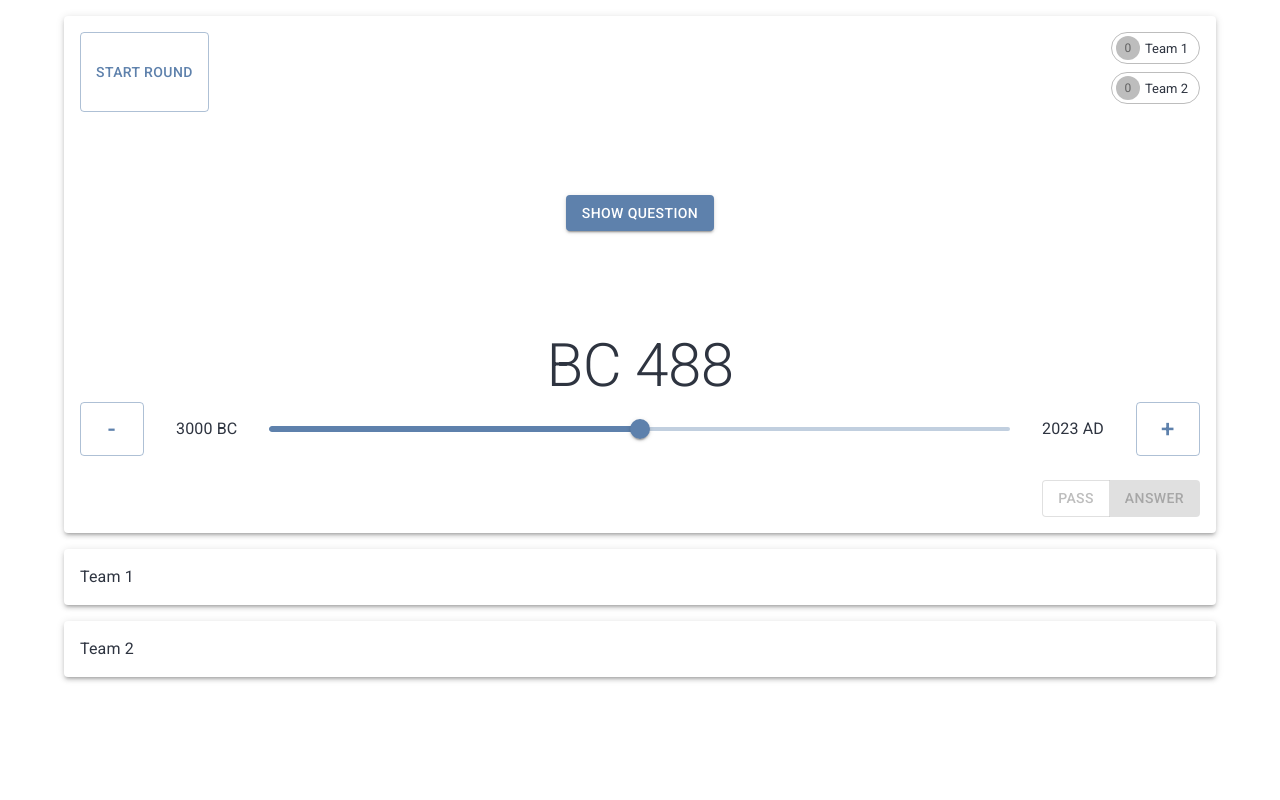
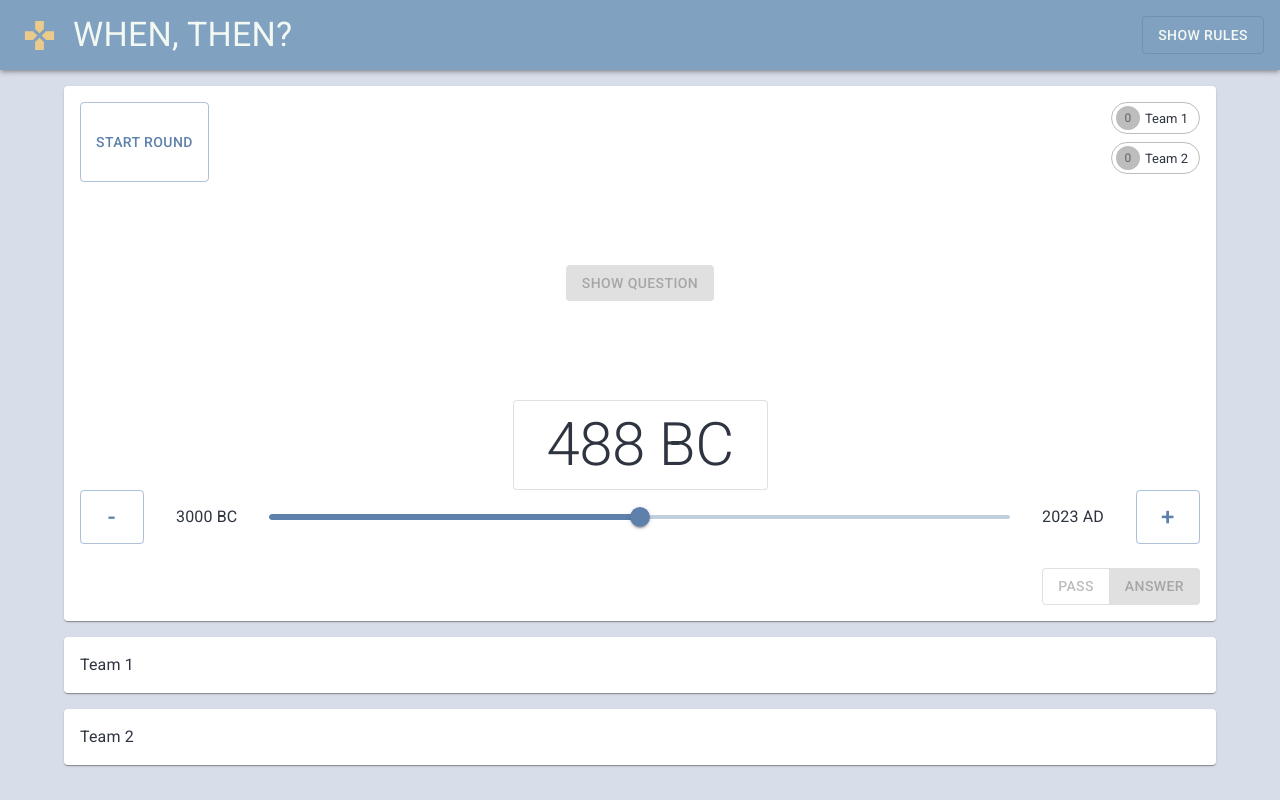
Before and after one commit to ivarlund/when-then, a Next.js app: page / in a window 1280 px wide. Built offline with nearby package versions, Linux system fonts and the light colour scheme.

Commit message:
Added a header and fixed global bgcolor. Also added a drawer with rules

```diff
--- a/package.json
+++ b/package.json
@@ -12,6 +12,7 @@
     "@emotion/react": "^11.10.6",
     "@emotion/styled": "^11.10.6",
     "@fontsource/roboto": "^4.5.8",
+    "@mui/icons-material": "^5.11.11",
     "@mui/material": "^5.11.15",
     "@reduxjs/toolkit": "^1.9.3",
     "@types/node": "18.15.11",
--- a/src/pages/_app.tsx
+++ b/src/pages/_app.tsx
@@ -1,3 +1,4 @@
+import "@/styles/globals.css"
 import type { AppProps } from 'next/app'
 import { Provider } from 'react-redux';
 import store from '../store';
@@ -6,7 +7,9 @@ import '@fontsource/roboto/400.css';
 import '@fontsource/roboto/500.css';
 import '@fontsource/roboto/700.css';
 import { Container } from '@mui/system';
-import { createTheme, ThemeProvider } from '@mui/material';
+import { Box, Button, createTheme, Drawer, Paper, ThemeProvider, Typography } from '@mui/material';
+import GamesIcon from '@mui/icons-material/Games';
+import { useState } from "react";
 
 const theme = createTheme({
 	palette: {
@@ -28,13 +31,96 @@ const theme = createTheme({
 });
 
 export default function App({ Component, pageProps }: AppProps) {
+	const [rulesDrawerOpen, setRulesDrawerOpen] = useState(false);
+
+	function toggleDrawer(open: boolean) {
+		return (event: React.KeyboardEvent | React.MouseEvent) => {
+			if (event.type === 'keydown' &&
+				((event as React.KeyboardEvent).key === 'Tab' ||
+					(event as React.KeyboardEvent).key === 'Shift')) {
+				return;
+			}
+
+			setRulesDrawerOpen(open);
+		};
+	}
 
 	return (
 		<Provider store={store} >
 			<ThemeProvider theme={theme}>
+				{/* <Paper square > */}
+				<Drawer anchor="top" variant="temporary" open={rulesDrawerOpen} onClose={toggleDrawer(false)}>
+					<Paper sx={{ p: 2, bgcolor: '#ECEFF4' }} square>
+						<Typography variant="h6">Spelets mål</Typography>
+						<Typography>
+							Att bli först med att samla på sig 10st frågekort genom att placera händelser, personer, platser och prylar i rätt ordning i förhållande till de kort som man redan har framför sig.
+						</Typography>
+						<Typography variant="h6">
+							Spelets gång
+						</Typography>
+						<Typography>
+							En av spelarna slår den färgade tärningen och spelaren till vänster läser upp frågan från det översta kortet av den kategori som motsvaras av färgen. Nu ska den aktive spelaren försöka placera kortet tidsmässigt korrekt i förhållande till de kort som man redan har på sin tidslinje (både ovanför och under tidlåset).
+						</Typography>
+						<Typography>
+							Lyckas en spelare placera frågekortet korrekt på sin tidslinje så behåller personen kortet framför sig – ovanför sitt tidlås. Vill spelaren försöka svara rätt på ytterligare en fråga så slår denne tärningen igen.
+						</Typography>
+						<Typography>
+							Om en spelare placerar frågekortet fel så förlorar denne samtliga kort som ligger ovanför tidlåset. Spelaren till vänster om frågeläsaren får därefter en chans att placera kortet rätt efter sin egen tidslinje. Spelet fortsätter därefter som vanligt med att nästa spelare i turordningen får slå tärningen och försöka placera åtminstone ett frågekort.
+						</Typography>
+						<Typography>
+							När en spelare väljer att avsluta sin tur och inte längre vill försöka placera fler frågor, tar denne samtliga av sina frågekort som ligger ovanför tidlåset och placerar dessa under låset istället. Turen går därefter vidare till nästa person i medsols ordning.
+						</Typography>
+						<Typography>
+							Den spelare som blir först med att samla 10st frågekort under sitt tidlås har vunnit.
+						</Typography>
+					</Paper>
+				</Drawer>
+				<Paper sx={{
+					px: 2,
+					display: 'flex',
+					justifyContent: 'space-between',
+					bgcolor: 'primary.light',
+				}} elevation={3} square>
+					<Box
+						onClick={function () {
+							location.href = '/'
+						}}
+						sx={{
+							px: 0.75,
+							zIndex: 1,
+							display: 'flex',
+							flexDirection: 'row',
+							height: 70,
+							alignItems: 'center',
+							':hover': {
+								cursor: 'pointer'
+							}
+						}}>
+						<GamesIcon
+							sx={{
+								pr: 2,
+								color: 'secondary.light',
+								fontSize: 35
+							}}
+						/>
+						<Typography variant="h4"
+							sx={{
+								color: '#F2F8F2',
+								':hover': {
+									color: '#C1C6C1'
+								}
+							}}>
+							{'When, then?'.toUpperCase()}
+						</Typography>
+					</Box>
+					<Button sx={{ my: 2, color: '#F2F8F2' }} onClick={toggleDrawer(true)} variant="outlined">
+						Show rules
+					</Button>
+				</Paper>
 				<Container>
 					<Component {...pageProps} />
 				</Container>
+				{/* </Paper> */}
 			</ThemeProvider>
 		</Provider>
 	)
--- a/src/pages/_document.tsx
+++ b/src/pages/_document.tsx
@@ -4,7 +4,7 @@ export default function Document() {
   return (
     <Html lang="en">
       <Head />
-      <body>
+      <body style={{maxWidth: '100vw'}}>
         <Main />
         <NextScript />
       </body>
--- a/src/pages/index.tsx
+++ b/src/pages/index.tsx
@@ -32,6 +32,8 @@ import { Question } from '../data/types';
  * 	- First to 10 points wins
  * 	- Each team get a question at the games start as a starting point
  *
+ * Rule-modal
+ * 	- make a modal that shows the rules and can be toggled
  */
 
 function YearSelector({ disabled, handleChange, changeValue, value, minValue, maxValue }: {
@@ -45,7 +47,9 @@ function YearSelector({ disabled, handleChange, changeValue, value, minValue, ma
 	return (
 		<Box sx={{ display: 'flex', flexDirection: 'column', justifyContent: 'center', py: 2 }}>
 			<Box sx={{ display: 'flex', justifyContent: 'center' }}>
-				<Typography variant="h2">{value < 0 ? 'BC ' + value.toString().substring(1) : 'AD ' + value}</Typography>
+				<Card sx={{ p: 1, width: 237, display: 'flex', justifyContent: 'center'}} variant="outlined">
+					<Typography variant="h2">{value < 0 ? value.toString().substring(1) + ' BC' : value}</Typography>
+				</Card>
 			</Box>
 			<Stack spacing={2} direction="row" sx={{ mb: 1 }} alignItems="center">
 				<Button sx={{ fontSize: '1.5rem' }} disabled={disabled} variant="outlined" onClick={() =>
@@ -69,26 +73,22 @@ function QuestionAnsweredAlert({ answerCorrect, description, resetQuestion }: {
 	resetQuestion: () => void
 }) {
 	return answerCorrect ?
-		<Alert variant="filled" severity="success" sx={{ mb: 3, width: '100%' }} action={
-			<Box sx={{ display: 'flex', alignItems: 'center', height: '100%', pb: '4px' }}>
+		<Alert variant="filled" severity="success" sx={{ mb: 3, width: '100%', bgcolor: 'success.light' }} action={
 			<Button color="inherit" variant="outlined" size="large" onClick={() =>
 				resetQuestion()
 			}>
 				Next question
 			</Button>
-			</Box>
 		}>
 			<AlertTitle>Great job, that is correct!</AlertTitle>
 			{description}
 		</Alert>
-		: <Alert variant="filled" severity="warning" sx={{ mb: 3, width: '100%' }} action={
-			<Box sx={{ display: 'flex', alignItems: 'center', height: '100%', pb: '4px' }}>
+		: <Alert variant="filled" severity="warning" sx={{ mb: 3, width: '100%', bgcolor: 'warning.light' }} action={
 			<Button color="inherit" variant="outlined" onClick={() =>
 				resetQuestion()
 			}>
 				Next question
 			</Button>
-			</Box>
 		}>
 			<AlertTitle>Too bad, that is wrong!</AlertTitle>
 			{description}
@@ -175,7 +175,7 @@ export default function Home() {
 				<meta name="viewport" content="width=device-width, initial-scale=1" />
 				<link rel="icon" href="/favicon.ico" />
 			</Head>
-			<Card sx={{ p: 2, my: 2 }} elevation={3}>
+			<Card sx={{ p: 2, my: 2 }}>
 				<Box sx={{ display: 'flex', justifyContent: 'space-between' }}>
 					<Button variant="outlined" onClick={toggleRound}>
 						{state.activeTeam ? 'End round' : 'Start round'}
@@ -199,7 +199,7 @@ export default function Home() {
 						: <Button onClick={getNewQuestion}
 							sx={{ width: 'auto' }}
 							color="primary"
-							disabled={state.freshQuestions.length === 0}
+							disabled={state.freshQuestions.length === 0 || !state.activeTeam}
 							variant="contained">
 							Show question
 						</Button>
@@ -226,7 +226,7 @@ export default function Home() {
 			</Card>
 			{Object.keys(state.teams).map((team) => {
 				return (
-					<Card key={team} sx={{ p: 2, my: 2 }} elevation={3}>
+					<Card key={team} sx={{ p: 2, my: 2 }}>
 						<Typography>{team}</Typography>
 						<TimeLine stateTimeline={state.timeline} timeline={state.teams[team].timeline} />
 					</Card>
--- /dev/null
+++ b/src/styles/globals.css
@@ -0,0 +1,7 @@
+html,
+body {
+  max-width: 100vw;
+  overflow-x: hidden;
+  margin: 0;
+  background-color: #D8DEE9;
+}
```
Also changed, not shown: 1 other file (tests, documents, lock files or other folders). Lines whose indentation alone changed are shown as unchanged.
